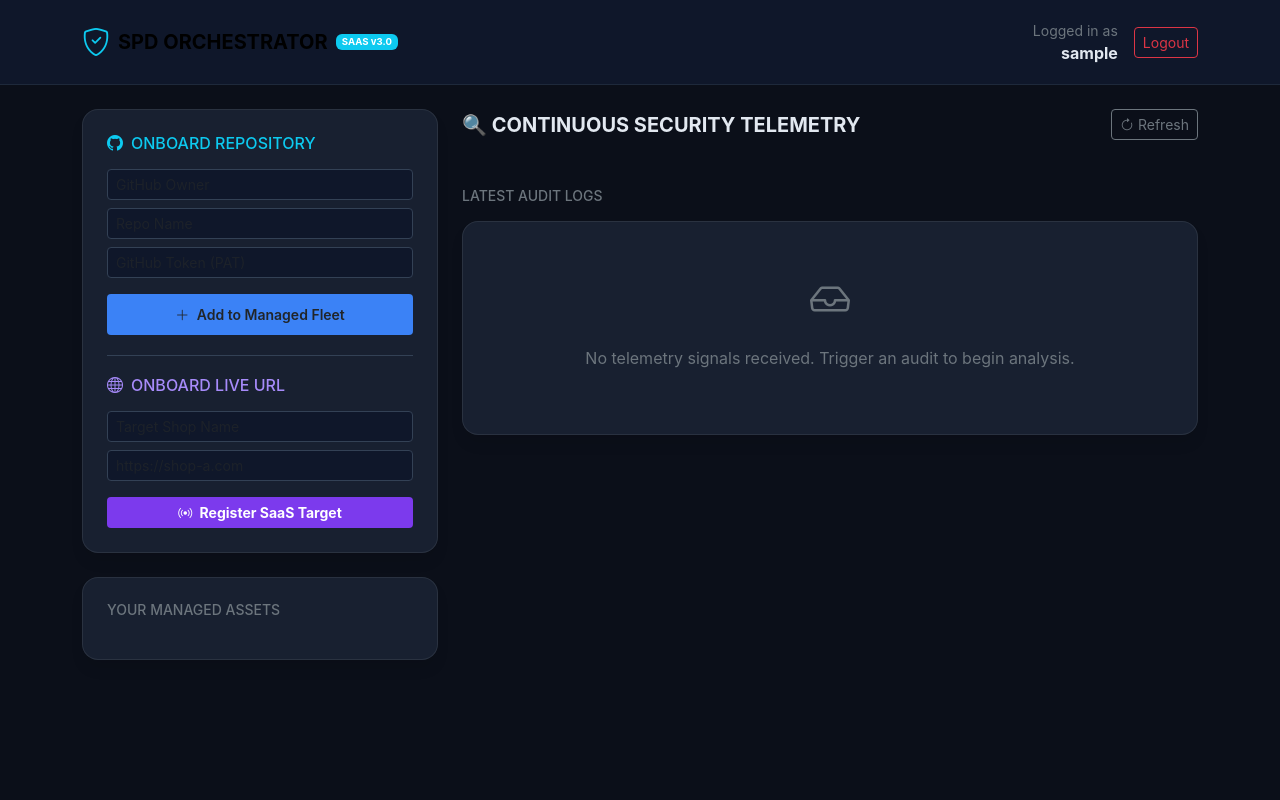
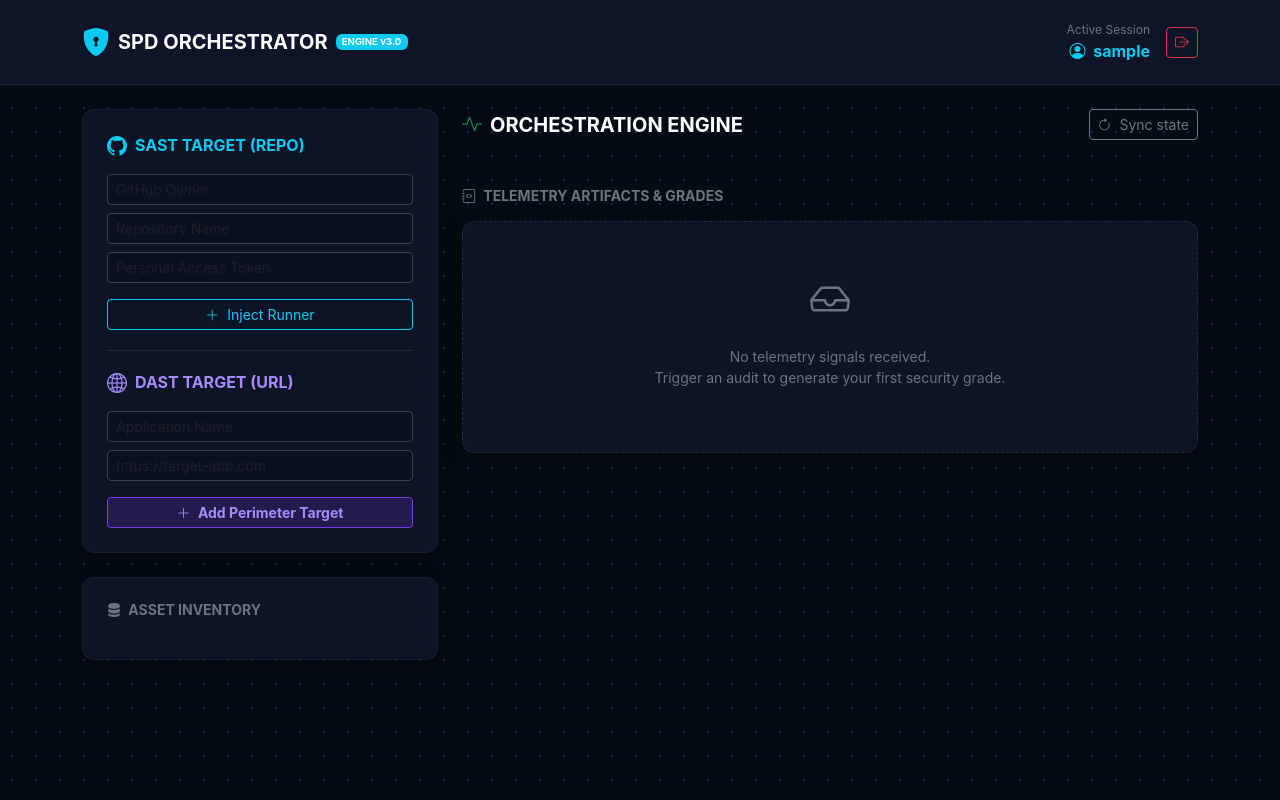
Before and after one commit to Dhanajeyan77/spd, a Flask app: page /dashboard in a window 1280 px wide. Run offline with Flask 3, Linux system fonts and the light colour scheme; the visitor is signed in with stand-in values (Sample User, id 1); data that the repository does not hold is empty; some libraries are stand-ins or nearby versions.

Commit message:
24th may

```diff
--- a/app.py
+++ b/app.py
@@ -160,13 +160,16 @@ jobs:
 def dashboard():
     if 'user_id' not in session: return redirect('/')
     conn = get_db(); cur = conn.cursor()
+
     cur.execute("SELECT * FROM repositories WHERE user_id=%s", (session['user_id'],))
     repos = cur.fetchall()
+
     cur.execute("SELECT * FROM url_targets WHERE user_id=%s", (session['user_id'],))
     urls = cur.fetchall()
 
-    user_path = os.path.join(REPORT_DIR, session['username'])
-    reports = os.listdir(user_path) if os.path.exists(user_path) else []
+    # NEW: Fetching the actual graded reports from the database!
+    cur.execute("SELECT * FROM scan_reports WHERE user_id=%s ORDER BY id DESC", (session['user_id'],))
+    reports = cur.fetchall()
 
     cur.close(); conn.close()
     return render_template('dashboard.html', repos=repos, urls=urls, reports=reports)
--- a/templates/dashboard.html
+++ b/templates/dashboard.html
@@ -7,33 +7,69 @@
     <link rel="stylesheet" href="https://cdn.jsdelivr.net/npm/bootstrap@5.3.0/dist/dist/css/bootstrap.min.css">
     <link rel="stylesheet" href="https://cdn.jsdelivr.net/npm/bootstrap-icons@1.10.0/font/bootstrap-icons.css">
     <style>
-        body { background: #0b0f19; color: #e2e8f0; font-family: 'Inter', system-ui, sans-serif; }
-        .glass-card { background: rgba(30, 41, 59, 0.7); backdrop-filter: blur(12px); border: 1px solid rgba(255, 255, 255, 0.08); border-radius: 16px; box-shadow: 0 10px 15px -3px rgba(0, 0, 0, 0.1); }
-        .nav-custom { border-bottom: 1px solid #1e293b; background: #0f172a; }
-        .sidebar-section { border-bottom: 1px solid #334155; padding-bottom: 20px; margin-bottom: 20px; }
-        .btn-primary-custom { background: #3b82f6; border: none; font-weight: 600; padding: 10px; }
-        .btn-primary-custom:hover { background: #2563eb; }
-        .form-control { background: #0f172a; border: 1px solid #334155; color: white; }
-        .form-control:focus { background: #1e293b; border-color: #3b82f6; box-shadow: none; color: white; }
-        .badge-active { background: #059669; color: white; font-size: 0.65rem; text-transform: uppercase; letter-spacing: 1px; }
-        .badge-url { background: #7c3aed; color: white; font-size: 0.65rem; text-transform: uppercase; letter-spacing: 1px; }
-        ::-webkit-scrollbar { width: 8px; }
+        /* Modern Cyber-Grid Background */
+        body {
+            background-color: #050b14;
+            background-image: radial-gradient(#1e293b 1px, transparent 1px);
+            background-size: 24px 24px;
+            color: #e2e8f0;
+            font-family: 'Inter', system-ui, sans-serif;
+        }
+
+        .glass-card {
+            background: rgba(15, 23, 42, 0.85);
+            backdrop-filter: blur(16px);
+            border: 1px solid rgba(255, 255, 255, 0.05);
+            border-radius: 12px;
+            box-shadow: 0 4px 20px rgba(0, 0, 0, 0.3);
+            transition: transform 0.2s ease, border-color 0.2s ease;
+        }
+
+        .glass-card:hover {
+            border-color: rgba(59, 130, 246, 0.3);
+            transform: translateY(-2px);
+        }
+
+        .nav-custom { border-bottom: 1px solid #1e293b; background: rgba(15, 23, 42, 0.95); backdrop-filter: blur(10px); }
+        .sidebar-section { border-bottom: 1px solid #1e293b; padding-bottom: 20px; margin-bottom: 20px; }
+
+        /* Custom Inputs */
+        .form-control { background: rgba(0,0,0,0.2); border: 1px solid #334155; color: white; }
+        .form-control:focus { background: rgba(0,0,0,0.4); border-color: #3b82f6; box-shadow: 0 0 0 0.25rem rgba(59, 130, 246, 0.25); color: white; }
+
+        /* Badges & Buttons */
+        .badge-active { background: rgba(5, 150, 105, 0.2); border: 1px solid #059669; color: #34d399; font-size: 0.65rem; letter-spacing: 1px; }
+        .badge-url { background: rgba(124, 58, 237, 0.2); border: 1px solid #7c3aed; color: #a78bfa; font-size: 0.65rem; letter-spacing: 1px; }
+
+        .btn-trigger-sast { background: linear-gradient(135deg, #0ea5e9, #2563eb); border: none; font-weight: 600; box-shadow: 0 4px 10px rgba(14, 165, 233, 0.3); transition: all 0.2s;}
+        .btn-trigger-sast:hover { opacity: 0.9; transform: scale(1.02); color: white; }
+
+        .btn-trigger-dast { background: linear-gradient(135deg, #8b5cf6, #6d28d9); border: none; font-weight: 600; box-shadow: 0 4px 10px rgba(139, 92, 246, 0.3); transition: all 0.2s;}
+        .btn-trigger-dast:hover { opacity: 0.9; transform: scale(1.02); color: white; }
+
+        /* Dynamic Grade Colors */
+        .grade-A { color: #10b981; border-color: #10b981; background: rgba(16, 185, 129, 0.1); }
+        .grade-B { color: #f59e0b; border-color: #f59e0b; background: rgba(245, 158, 11, 0.1); }
+        .grade-C { color: #ef4444; border-color: #ef4444; background: rgba(239, 68, 68, 0.1); }
+        .grade-NA { color: #64748b; border-color: #64748b; background: rgba(100, 116, 139, 0.1); }
+
+        ::-webkit-scrollbar { width: 6px; }
         ::-webkit-scrollbar-thumb { background: #334155; border-radius: 10px; }
     </style>
 </head>
 <body>
-    <nav class="navbar nav-custom py-3 mb-4">
+    <nav class="navbar nav-custom py-3 mb-4 sticky-top">
         <div class="container">
-            <a class="navbar-brand d-flex align-items-center fw-bold" href="#">
-                <i class="bi bi-shield-check text-info me-2 fs-3"></i>
-                SPD ORCHESTRATOR <span class="badge bg-info ms-2" style="font-size: 0.6rem;">SAAS v3.0</span>
+            <a class="navbar-brand d-flex align-items-center fw-bold text-white" href="#">
+                <i class="bi bi-shield-lock-fill text-info me-2 fs-3"></i>
+                SPD ORCHESTRATOR <span class="badge bg-info ms-2" style="font-size: 0.6rem;">ENGINE v3.0</span>
             </a>
             <div class="d-flex align-items-center">
                 <div class="text-end me-3">
-                    <div class="small text-secondary">Logged in as</div>
-                    <div class="fw-bold">{{ session['username'] }}</div>
+                    <div class="small text-secondary" style="font-size: 0.75rem;">Active Session</div>
+                    <div class="fw-bold text-info"><i class="bi bi-person-circle me-1"></i> {{ session['username'] }}</div>
                 </div>
-                <a href="/logout" class="btn btn-outline-danger btn-sm">Logout</a>
+                <a href="/logout" class="btn btn-outline-danger btn-sm"><i class="bi bi-box-arrow-right"></i></a>
             </div>
         </div>
     </nav>
@@ -43,41 +79,44 @@
             <div class="col-lg-4">
                 <div class="glass-card p-4">
                     <div class="sidebar-section">
-                        <h6 class="text-info d-flex align-items-center mb-3">
-                            <i class="bi bi-github me-2"></i> ONBOARD REPOSITORY
+                        <h6 class="text-info d-flex align-items-center mb-3 fw-bold">
+                            <i class="bi bi-github me-2 fs-5"></i> SAST TARGET (REPO)
                         </h6>
                         <form action="/add-repo" method="POST">
                             <div class="mb-2"><input type="text" name="owner" class="form-control form-control-sm" placeholder="GitHub Owner" required></div>
-                            <div class="mb-2"><input type="text" name="repo" class="form-control form-control-sm" placeholder="Repo Name" required></div>
-                            <div class="mb-3"><input type="password" name="token" class="form-control form-control-sm" placeholder="GitHub Token (PAT)" required></div>
-                            <button type="submit" class="btn btn-primary-custom btn-sm w-100"><i class="bi bi-plus-lg me-1"></i> Add to Managed Fleet</button>
+                            <div class="mb-2"><input type="text" name="repo" class="form-control form-control-sm" placeholder="Repository Name" required></div>
+                            <div class="mb-3"><input type="password" name="token" class="form-control form-control-sm" placeholder="Personal Access Token" required></div>
+                            <button type="submit" class="btn btn-outline-info btn-sm w-100"><i class="bi bi-plus-lg me-1"></i> Inject Runner</button>
                         </form>
                     </div>
 
                     <div class="sidebar-section border-0 pb-0 mb-0">
-                        <h6 class="text-purple d-flex align-items-center mb-3" style="color: #a78bfa;">
-                            <i class="bi bi-globe me-2"></i> ONBOARD LIVE URL
+                        <h6 class="d-flex align-items-center mb-3 fw-bold" style="color: #a78bfa;">
+                            <i class="bi bi-globe2 me-2 fs-5"></i> DAST TARGET (URL)
                         </h6>
                         <form action="/add-url" method="POST">
-                            <div class="mb-2"><input type="text" name="name" class="form-control form-control-sm" placeholder="Target Shop Name" required></div>
-                            <div class="mb-3"><input type="url" name="url" class="form-control form-control-sm" placeholder="https://shop-a.com" required></div>
-                            <button type="submit" class="btn btn-sm w-100 fw-bold" style="background: #7c3aed; color: white;"><i class="bi bi-broadcast me-1"></i> Register SaaS Target</button>
+                            <div class="mb-2"><input type="text" name="name" class="form-control form-control-sm" placeholder="Application Name" required></div>
+                            <div class="mb-3"><input type="url" name="url" class="form-control form-control-sm" placeholder="https://target-app.com" required></div>
+                            <button type="submit" class="btn btn-sm w-100 fw-bold" style="background: rgba(124, 58, 237, 0.2); border: 1px solid #7c3aed; color: #a78bfa;">
+                                <i class="bi bi-plus-lg me-1"></i> Add Perimeter Target
+                            </button>
                         </form>
                     </div>
                 </div>
 
                 <div class="glass-card p-4 mt-4">
-                    <h6 class="text-secondary small mb-3">YOUR MANAGED ASSETS</h6>
-                    <div style="max-height: 200px; overflow-y: auto;">
+                    <h6 class="text-secondary small mb-3 fw-bold"><i class="bi bi-server me-1"></i> ASSET INVENTORY</h6>
+                    <div style="max-height: 250px; overflow-y: auto;">
                         {% for repo in repos %}
-                        <div class="p-2 mb-2 rounded bg-dark d-flex justify-content-between align-items-center">
-                            <span class="small text-truncate"><i class="bi bi-folder2 text-info me-1"></i> {{ repo.repo_name }}</span>
+                        <div class="p-2 mb-2 rounded d-flex justify-content-between align-items-center" style="background: rgba(0,0,0,0.3); border-left: 3px solid #0ea5e9;">
+                            <span class="small text-truncate text-white"><i class="bi bi-folder2 text-info me-2"></i>{{ repo.repo_name }}</span>
                             <a href="/delete-repo/{{ repo.id }}" class="text-danger small"><i class="bi bi-trash"></i></a>
                         </div>
                         {% endfor %}
+
                         {% for url in urls %}
-                        <div class="p-2 mb-2 rounded bg-dark d-flex justify-content-between align-items-center">
-                            <span class="small text-truncate"><i class="bi bi-link-45deg text-purple me-1"></i> {{ url.target_name }}</span>
+                        <div class="p-2 mb-2 rounded d-flex justify-content-between align-items-center" style="background: rgba(0,0,0,0.3); border-left: 3px solid #7c3aed;">
+                            <span class="small text-truncate text-white"><i class="bi bi-link-45deg text-purple me-2" style="color: #a78bfa;"></i>{{ url.target_name }}</span>
                             <a href="/delete-url/{{ url.id }}" class="text-danger small"><i class="bi bi-trash"></i></a>
                         </div>
                         {% endfor %}
@@ -87,59 +126,74 @@
 
             <div class="col-lg-8">
                 <div class="d-flex justify-content-between align-items-center mb-4">
-                    <h5 class="mb-0 fw-bold">🔍 CONTINUOUS SECURITY TELEMETRY</h5>
-                    <button class="btn btn-outline-secondary btn-sm" onclick="location.reload()"><i class="bi bi-arrow-clockwise"></i> Refresh</button>
+                    <h5 class="mb-0 fw-bold text-white"><i class="bi bi-activity text-success me-2"></i>ORCHESTRATION ENGINE</h5>
+                    <button class="btn btn-outline-secondary btn-sm" onclick="location.reload()"><i class="bi bi-arrow-clockwise me-1"></i> Sync state</button>
                 </div>
 
                 {% for repo in repos %}
                 <div class="repo-group glass-card p-4 d-flex justify-content-between align-items-center mb-3">
                     <div class="d-flex align-items-center">
-                        <div class="bg-info rounded-circle p-3 me-3" style="--bs-bg-opacity: .1;"><i class="bi bi-shield-shaded text-info fs-4"></i></div>
+                        <div class="rounded p-3 me-3" style="background: rgba(14, 165, 233, 0.1); border: 1px solid rgba(14, 165, 233, 0.3);">
+                            <i class="bi bi-file-earmark-code text-info fs-4"></i>
+                        </div>
                         <div>
-                            <span class="badge badge-active mb-1">PIPELINE SECURED</span>
-                            <h6 class="mb-1 text-white">{{ repo.repo_owner }}/{{ repo.repo_name }}</h6>
-                            <div class="d-flex gap-2 align-items-center">
-                                <span class="text-secondary" style="font-size: 0.75rem;"><i class="bi bi-stack me-1"></i> Stack: <b class="text-info">Flask / Python</b></span>
-                                <span class="text-secondary" style="font-size: 0.75rem;"><i class="bi bi-ethernet me-1"></i> Port: <b class="text-info">5000</b></span>
-                            </div>
+                            <span class="badge badge-active mb-1">CI/CD PIPELINE</span>
+                            <h6 class="mb-1 text-white fw-bold">{{ repo.repo_owner }}/{{ repo.repo_name }}</h6>
+                            <div class="text-secondary" style="font-size: 0.75rem;">SAST Engine Ready • Source Code Emulation</div>
                         </div>
                     </div>
-                    <a href="/inject/{{ repo.id }}" class="btn btn-sm px-3 fw-bold" style="background: #0ea5e9; color: white;"><i class="bi bi-lightning-charge-fill me-1"></i> TRIGGER AUDIT</a>
+                    <a href="/inject/{{ repo.id }}" class="btn btn-trigger-sast btn-sm px-4 py-2 text-white"><i class="bi bi-play-fill fs-6 me-1"></i> RUN SAST</a>
                 </div>
                 {% endfor %}
 
                 {% for url in urls %}
-                <div class="repo-group glass-card p-4 d-flex justify-content-between align-items-center mb-3" style="border-right: 4px solid #7c3aed;">
+                <div class="repo-group glass-card p-4 d-flex justify-content-between align-items-center mb-4 border-start border-4 border-primary" style="border-color: #7c3aed !important;">
                     <div class="d-flex align-items-center">
-                        <div class="bg-purple rounded-circle p-3 me-3" style="background: rgba(124, 58, 237, 0.1);"><i class="bi bi-globe2 text-purple fs-4" style="color: #a78bfa;"></i></div>
+                        <div class="rounded p-3 me-3" style="background: rgba(124, 58, 237, 0.1); border: 1px solid rgba(124, 58, 237, 0.3);">
+                            <i class="bi bi-globe2 fs-4" style="color: #a78bfa;"></i>
+                        </div>
                         <div>
-                            <span class="badge badge-url mb-1">LIVE TARGET MONITORING</span>
-                            <h6 class="mb-1 text-white">{{ url.target_name }}</h6>
-                            <p class="small text-secondary mb-0 text-truncate" style="max-width: 250px;">{{ url.target_url }}</p>
+                            <span class="badge badge-url mb-1">LIVE PERIMETER</span>
+                            <h6 class="mb-1 text-white fw-bold">{{ url.target_name }}</h6>
+                            <p class="small text-secondary mb-0 text-truncate" style="max-width: 280px;"><i class="bi bi-link me-1"></i>{{ url.target_url }}</p>
                         </div>
                     </div>
-                    <a href="/scan-url/{{ url.id }}" class="btn btn-sm px-3 fw-bold" style="background: #7c3aed; color: white;"><i class="bi bi-broadcast me-1"></i> SCAN URL</a>
+                    <a href="/scan-url/{{ url.id }}" class="btn btn-trigger-dast btn-sm px-4 py-2 text-white"><i class="bi bi-broadcast fs-6 me-1"></i> RUN DAST</a>
                 </div>
                 {% endfor %}
 
-                <h6 class="mt-5 mb-3 text-secondary small">LATEST AUDIT LOGS</h6>
+                <h6 class="mt-5 mb-3 text-secondary small fw-bold"><i class="bi bi-journal-code me-1"></i> TELEMETRY ARTIFACTS & GRADES</h6>
+
                 {% if reports %}
                     {% for report in reports %}
-                    <div class="glass-card p-3 mb-2 d-flex justify-content-between align-items-center" style="border-left: 2px solid #10b981;">
+                    <div class="glass-card p-3 mb-2 d-flex justify-content-between align-items-center">
                         <div class="d-flex align-items-center">
-                            <i class="bi bi-file-earmark-check text-success fs-5 me-3"></i>
+
+                            <div class="grade-{{ report.grade|replace('N/A', 'NA') }} border rounded-circle d-flex justify-content-center align-items-center fw-bold me-3" style="width: 45px; height: 45px; font-size: 1.2rem;">
+                                {{ report.grade }}
+                            </div>
+
                             <div>
-                                <div class="text-white small fw-bold">{{ report }}</div>
-                                <div class="text-secondary" style="font-size: 0.7rem;">Verified on: April 8, 2026</div>
+                                <div class="text-white small fw-bold mb-1">
+                                    {% if report.report_type == 'ZAP' %}
+                                        <i class="bi bi-shield-x text-purple me-1" style="color: #a78bfa;"></i>
+                                    {% else %}
+                                        <i class="bi bi-bug text-info me-1"></i>
+                                    {% endif %}
+                                    {{ report.report_name }}
+                                </div>
+                                <div class="text-secondary" style="font-size: 0.7rem;">
+                                    Status: <span class="text-light">{{ report.status }}</span>
+                                </div>
                             </div>
                         </div>
-                        <a href="/report/{{ session['username'] }}/{{ report }}" class="btn btn-outline-info btn-sm px-3" style="font-size: 0.7rem;">VIEW FINDINGS</a>
+                        <a href="/report/{{ session['username'] }}/{{ report.report_name }}" class="btn btn-outline-light btn-sm px-3" style="font-size: 0.75rem;">Download Artifact</a>
                     </div>
                     {% endfor %}
                 {% else %}
-                    <div class="text-center py-5 glass-card">
+                    <div class="text-center py-5 glass-card" style="border: 1px dashed rgba(255,255,255,0.1);">
                         <i class="bi bi-inbox fs-1 text-secondary mb-3 d-block"></i>
-                        <p class="text-secondary">No telemetry signals received. Trigger an audit to begin analysis.</p>
+                        <p class="text-secondary small">No telemetry signals received.<br>Trigger an audit to generate your first security grade.</p>
                     </div>
                 {% endif %}
             </div>
```
